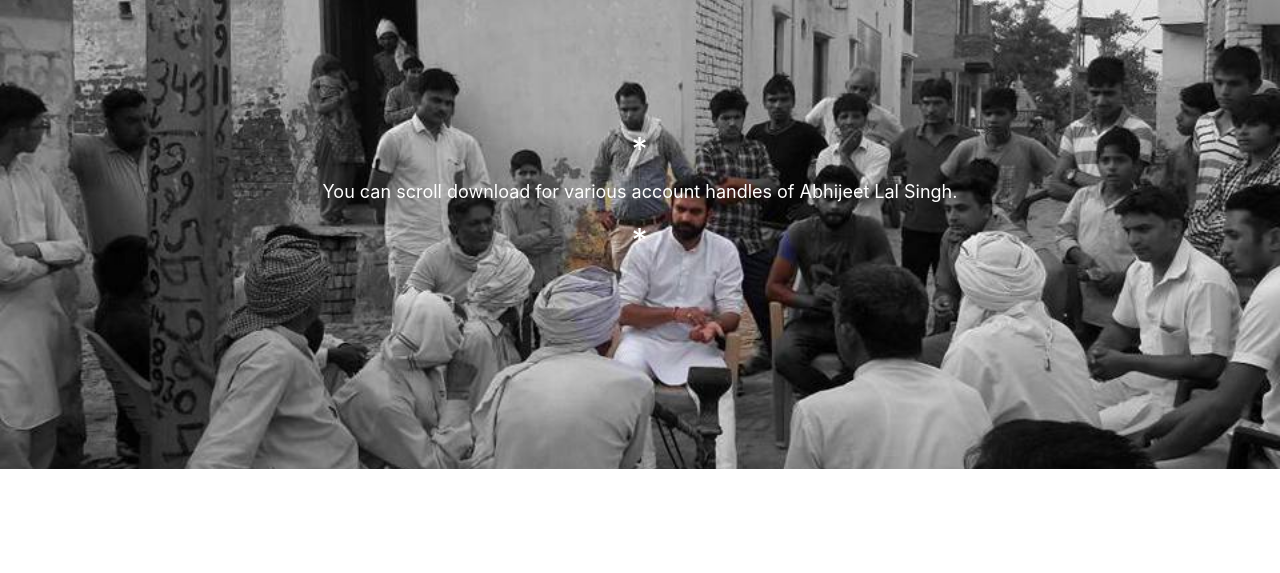
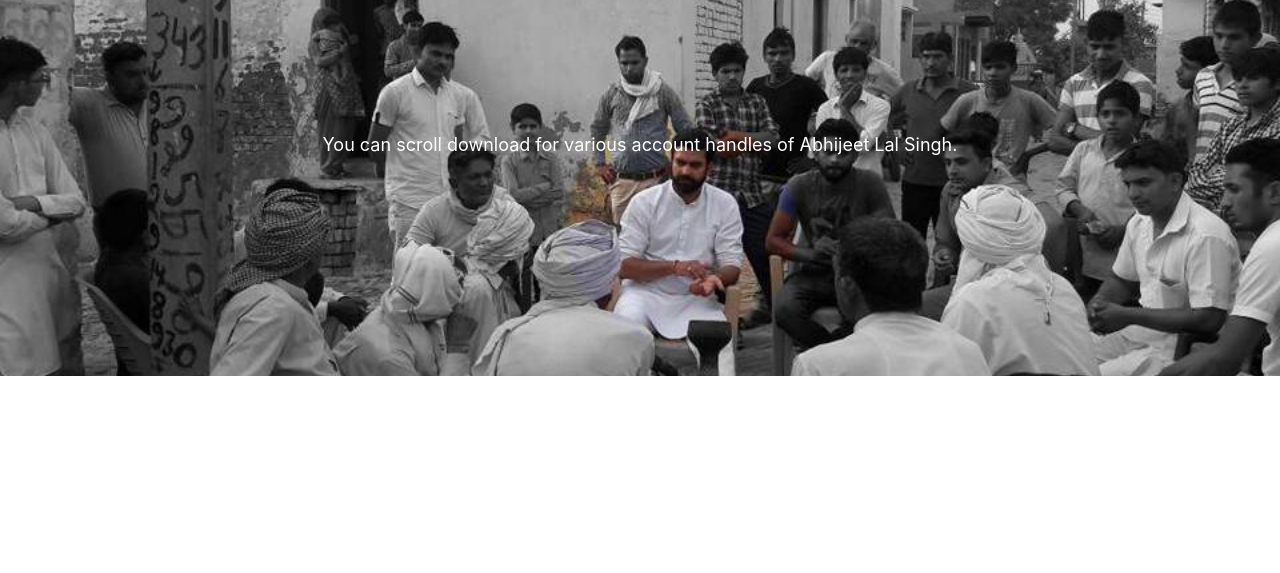
Before and after one commit to chauhanani03/Chauhan123, a website with bundled scripts: page index.html in a window 1280 px wide. Shown: the part 2000-2573 px from the top of the page. Built offline with nearby package versions, Linux system fonts and the light colour scheme.

Commit message:
Update index.html

```diff
--- a/index.html
+++ b/index.html
@@ -89,9 +89,9 @@
     <section id="download" class="download-section content-section text-center">
       <div class="container">
         <div class="col-lg-8 mx-auto">
-          <h2>*</h2>
+
           <p>You can scroll download for various account handles of Abhijeet Lal Singh.</p>
-          <h2>*</h2>
+
         </div>
       </div>
     </section>
```
